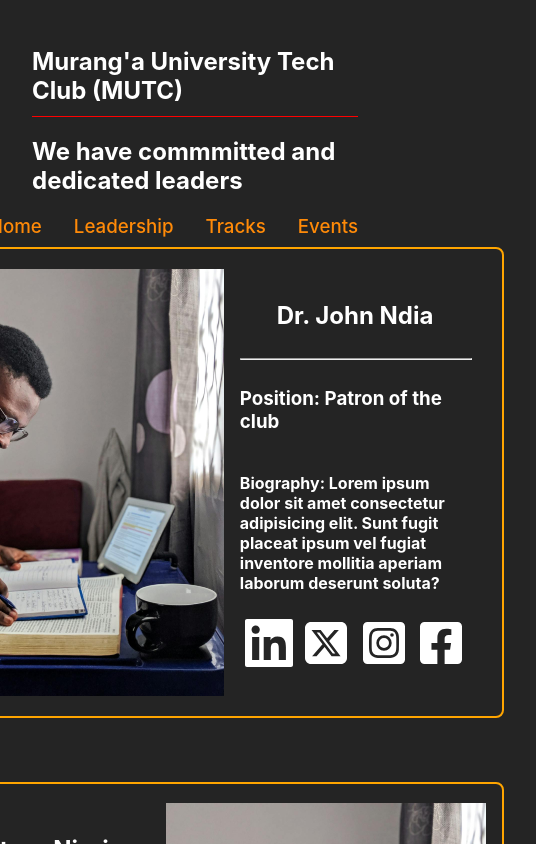
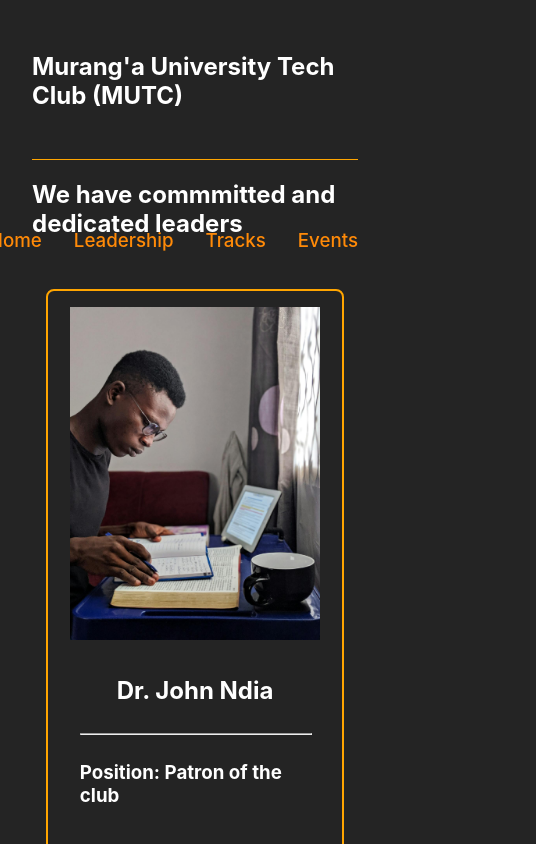
Before and after one commit to Denzel60/Murang-a-University-Tech-Club, a React (Vite) app: page /Leadership in a window 390 px wide. Shown: the top 844 px of the page, 536 px wide, since content can reach past the window. Built offline with nearby package versions, Linux system fonts and the light colour scheme.

Commit message:
Added responsive features on device width 700px, 750px and 800px

```diff
--- a/src/Pages/Leadership/Leadership.css
+++ b/src/Pages/Leadership/Leadership.css
@@ -46,5 +46,13 @@ hr{
 .leader-icon:hover{
     color: orange;
     transform: scale(105%);
+}
 
+@media (max-width: 800px) {
+    .leader-profile{
+        flex-direction: column;
+    }
+    .leaderImg{
+        width: 95%;
+    }
 }
--- a/src/Pages/Tracks/Tracks.css
+++ b/src/Pages/Tracks/Tracks.css
@@ -65,12 +65,12 @@ input::placeholder {
         flex-direction: column;
     }
     input{
-        width: 95%;
+        width: 100%;
     }
     .form .form-img{
         width: 95%;
     }
     .form-inputs{
-        width: 95%;
+        width: 100%;
     }
 }
--- a/src/components/Header/Header.css
+++ b/src/components/Header/Header.css
@@ -6,7 +6,7 @@
     gap:5em;
     justify-content: flex-start;
     width: 100%;
-    border-bottom: 1px solid red;
+    border-bottom: 1px solid orange;
 }
 .header-left{
     display: flex;
@@ -17,7 +17,6 @@
 .logo{
     height: 100%;
     position:relative;
-    bottom: 5px;
 }
 .header-left{
     height: 100%;
@@ -26,5 +25,6 @@
 @media (max-width: 750px){
     .header{
         flex-direction: column;
+        height: 15vh;
     }
 }
--- a/src/components/footer/footer.css
+++ b/src/components/footer/footer.css
@@ -9,3 +9,15 @@
     width: 30%;
     padding: 2em;
 }
+@media (max-width: 750px) {
+    .reach{
+        flex-direction: column;
+    }
+    .reach-about{
+        width: 80%;
+        display: flex;
+        justify-content: center;
+        flex-direction: column;
+        align-items: center;
+    }
+}
```
